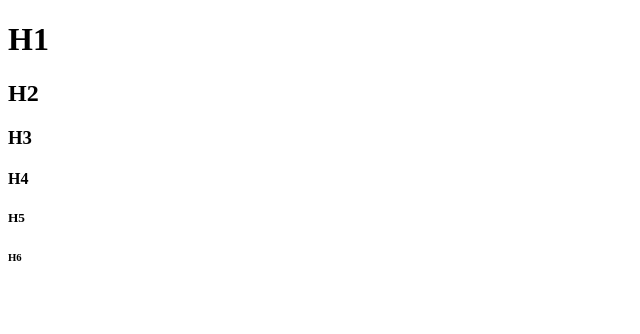
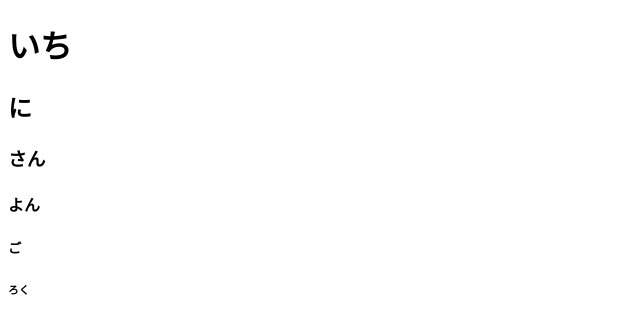
Before and after one commit to ktesiba/html_smple_03, a plain HTML site: page index.html in a window 1280 px wide. Shown: the whole page, without its empty margins (0-640 px from the left). Drawn offline with Linux system fonts and the light colour scheme.

Commit message:
Add files via upload

```diff
--- a/index.html
+++ b/index.html
@@ -5,11 +5,11 @@
     <title>HTML TAG Sample H1 - H6</title>
   </head>
   <body>
-    <h1>H1</h1>
-    <h2>H2</h2>
-    <h3>H3</h3>
-    <h4>H4</h4>
-    <h5>H5</h5>
-    <h6>H6</h6>
+    <h1>いち</h1>
+    <h2>に</h2>
+    <h3>さん</h3>
+    <h4>よん</h4>
+    <h5>ご</h5>
+    <h6>ろく</h6>
   </body>
 </html>
```
